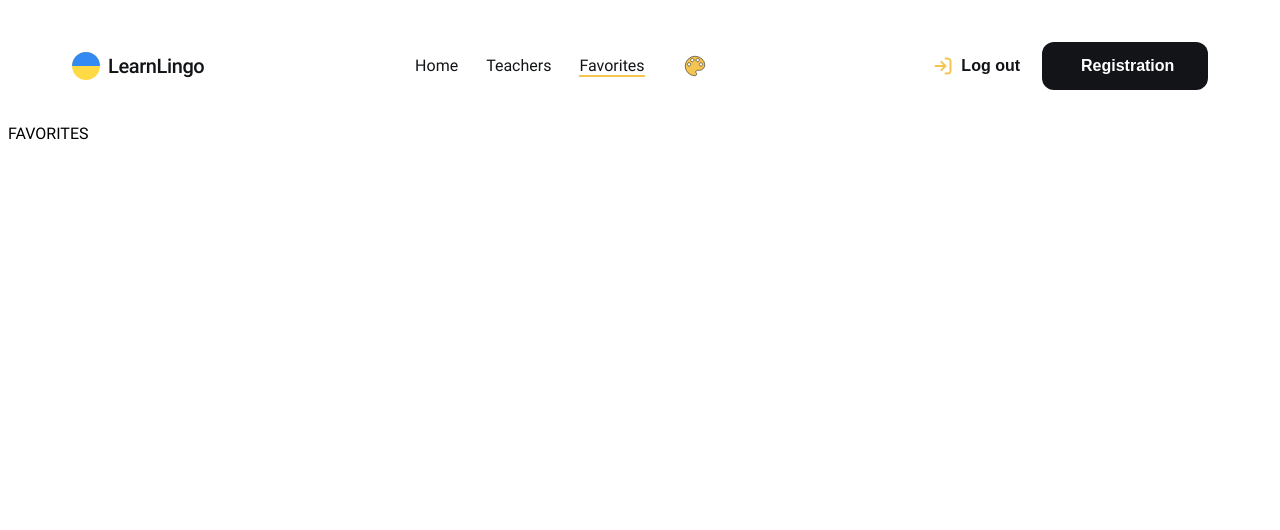
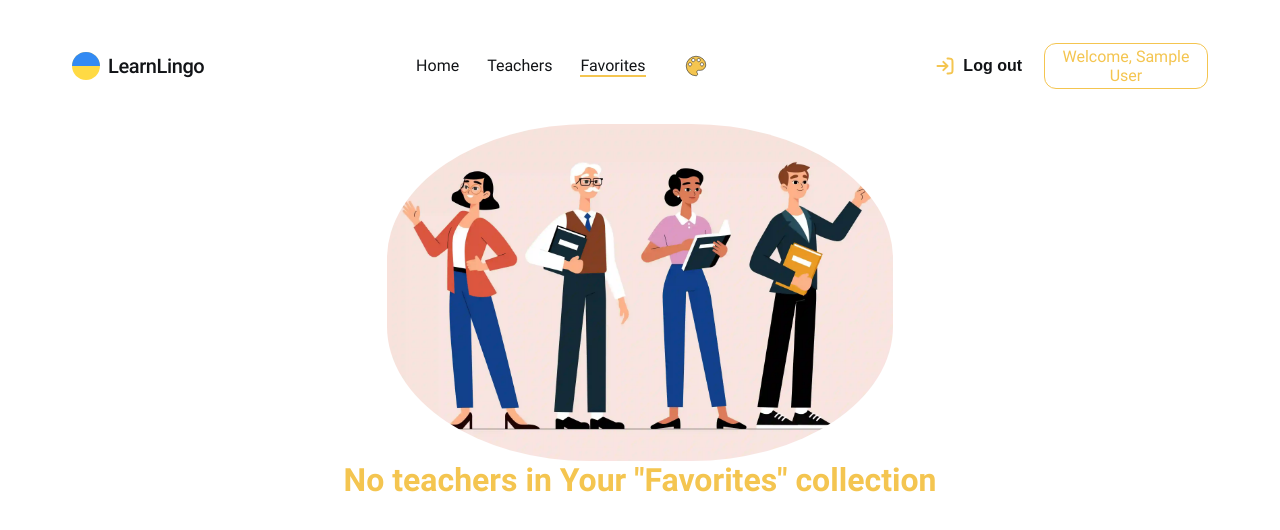
Before and after one commit to VladyslavVagin/LearnLingo, a React (Create React App) app: page /favorites in a window 1280 px wide. Shown: the top 530 px of the page. Built offline with nearby package versions, Linux system fonts and the light colour scheme; no server answers; the database is empty; sample sign-in values are in the browser's storage.

Commit message:
add To Favorites

```diff
--- a/src/components/FavoritesPage/ListFavorites/ListFavTeach/ListFavTeach.jsx
+++ b/src/components/FavoritesPage/ListFavorites/ListFavTeach/ListFavTeach.jsx
@@ -1,13 +1,11 @@
-import React from 'react'
-import TeacherItem from '../../../Teachers/TeacherItem/TeacherItem';
-import { List, ShowMoreBtn } from "../../../Teachers/ListTeachers/ListTeachers.styled";
+import React from "react";
+import TeacherItem from "../../../Teachers/TeacherItem/TeacherItem";
+import {
+  List,
+  ShowMoreBtn,
+} from "../../../Teachers/ListTeachers/ListTeachers.styled";
 
-const ListFavTeach = ({setFavoritesPerPage, favorites}) => {
-
-    const handleShowMore = () => {
-        setFavoritesPerPage((prev) => (prev += 4));
-      };
-
+const ListFavTeach = ({ favorites }) => {
   return (
     <>
       <List>
@@ -15,11 +13,9 @@ const ListFavTeach = ({setFavoritesPerPage, favorites}) => {
           <TeacherItem key={index} teach={teach} />
         ))}
       </List>
-      <ShowMoreBtn type="button" onClick={handleShowMore}>
-        Show more
-      </ShowMoreBtn>
+      {favorites?.length > 4 && (<ShowMoreBtn type="button">Show more</ShowMoreBtn>)}
     </>
-  )
-}
+  );
+};
 
-export default ListFavTeach
+export default ListFavTeach;
--- a/src/components/FavoritesPage/ListFavorites/ListFavorites.jsx
+++ b/src/components/FavoritesPage/ListFavorites/ListFavorites.jsx
@@ -1,15 +1,15 @@
 // @ts-nocheck
 import React from "react";
+import {useFavoritesData} from "../../../hooks/useFavoritesData"
 import NoFavorites from "./NoFavorites/NoFavorites";
 import ListFavTeach from "./ListFavTeach/ListFavTeach";
 
 const ListFavorites = () => {
+  const favorites = useFavoritesData();
 
-  return (
-    <div>
-FAVORITES
-    </div>
-  );
+  return <div>
+    {favorites?.length > 0 ? <ListFavTeach favorites={favorites}/> : <NoFavorites/>}
+  </div>;
 };
 
 export default ListFavorites;
--- a/src/components/SharedLayout/Buttons/Buttons.jsx
+++ b/src/components/SharedLayout/Buttons/Buttons.jsx
@@ -2,11 +2,13 @@
 import React from "react";
 import { toast } from "react-toastify";
 import sprite from "../../../icons/icons.svg";
-import { ButtonsContainer, LogoutBtn, RegisterBtn } from "./Buttons.styled";
+import { ButtonsContainer, LogoutBtn, RegisterBtn, UserName } from "./Buttons.styled";
 import { useNavigate } from "react-router-dom";
+import { auth } from "../../../firebase/firebase";
 
-const Buttons = ({ setIsLogin, setShowLogin, setShowRegister, whenLogOut }) => {
-  const isLoggedIn = JSON.parse(localStorage.getItem('isLogin'));
+const Buttons = ({ setShowLogin, setShowRegister, whenLogOut }) => {
+  const isLoggedIn = JSON.parse(localStorage.getItem("isLogin"));
+  const userName = auth?.currentUser?.displayName;
   const navigate = useNavigate();
 
   const handleLoginClick = () => {
@@ -18,25 +20,37 @@ const Buttons = ({ setIsLogin, setShowLogin, setShowRegister, whenLogOut }) => {
   };
 
   const handlerRegistrationLogin = () => {
-    toast.warn('Please Log Out first for registration');
-  }
+    toast.warn("Please Log Out first for registration");
+  };
 
   const handleLogOut = () => {
-    whenLogOut(setIsLogin);
-    navigate('/home');
-  }
+    whenLogOut();
+    navigate("/home");
+  };
 
   return (
     <ButtonsContainer>
-      <LogoutBtn type="button" onClick={!isLoggedIn ? handleLoginClick : handleLogOut}>
+      <LogoutBtn
+        type="button"
+        onClick={!isLoggedIn ? handleLoginClick : handleLogOut}
+      >
         <svg width={20} height={20}>
           <use xlinkHref={`${sprite}#icon-log-out`}></use>
         </svg>
-        <p>{!isLoggedIn ? 'Log in' : 'Log out'}</p>
+        <p>{!isLoggedIn ? "Log in" : "Log out"}</p>
       </LogoutBtn>
-      <RegisterBtn type="button" onClick={!isLoggedIn ? handleRegistration : handlerRegistrationLogin}>
-        Registration
-      </RegisterBtn>
+      {isLoggedIn ? (
+        <UserName>
+          <p>Welcome, {userName}</p>
+        </UserName>
+      ) : (
+        <RegisterBtn
+          type="button"
+          onClick={!isLoggedIn ? handleRegistration : handlerRegistrationLogin}
+        >
+          Registration
+        </RegisterBtn>
+      )}
     </ButtonsContainer>
   );
 };
--- a/src/components/SharedLayout/Buttons/Buttons.styled.jsx
+++ b/src/components/SharedLayout/Buttons/Buttons.styled.jsx
@@ -57,3 +57,18 @@ export const RegisterBtn = styled.button`
     background-color: var(--accent-color);
   }
 `;
+
+
+export const UserName = styled.div`
+ width: 164px;
+ height: 46px;
+ text-align: center;
+ background-color: white;
+ border: 1px solid var(--accent-color);
+ color: var(--accent-color);
+ border-radius: 12px;
+ display: flex;
+ align-items: center;
+ justify-content: center;
+
+`
--- a/src/components/SharedLayout/SharedLayout.jsx
+++ b/src/components/SharedLayout/SharedLayout.jsx
@@ -1,4 +1,3 @@
-// @ts-nocheck
 import React, { Suspense, useEffect, useState } from "react";
 import { ToastContainer } from "react-toastify";
 import { Outlet, useLocation } from "react-router-dom";
@@ -16,13 +15,7 @@ const SharedLayout = () => {
   const [isShowMobile, setIsShowMobile] = useState(false);
   const [showLogin, setShowLogin] = useState(false);
   const [showRegister, setShowRegister] = useState(false);
-  const [isLogin, setIsLogin] = useState(false);
   const location = useLocation();
-
-  useEffect(() => {
-    const isUserLoggedIn = localStorage.getItem('isLogin') === 'true';
-    setIsLogin(isUserLoggedIn);
-  }, []);
 
   useEffect(() => {
     setIsShowMobile(false);
@@ -63,7 +56,6 @@ const SharedLayout = () => {
           <NavMenu/>
           <Buttons
             whenLogOut={whenLogOut}
-            setIsLogin={setIsLogin}
             setShowLogin={setShowLogin}
             setShowRegister={setShowRegister}
           />
--- a/src/components/Teachers/TeacherItem/TeacherItem.jsx
+++ b/src/components/Teachers/TeacherItem/TeacherItem.jsx
@@ -1,10 +1,12 @@
 // @ts-nocheck
-import React, { useState, useEffect } from "react";
+import React, { useState, useEffect, useMemo } from "react";
+import { toast } from "react-toastify";
 import sprite from "../../../icons/icons.svg";
 import Levels from "../Levels/Levels";
 import ReadMoreInfo from "../ReadMoreInfo/ReadMoreInfo";
 import BookLessonBtn from "../ReadMoreInfo/BookLessonBtn/BookLessonBtn";
 import BookLesson from "../BookLesson/BookLesson";
+import { getUserData, manageFavorites } from "../../../firebase/api";
 import {
   BtnAddFavorite,
   GeneralItem,
@@ -18,10 +20,15 @@ import {
   TitleCardContainer,
   UpperContent,
 } from "./TeacherItem.styled";
+import { useFavoritesData } from "../../../hooks/useFavoritesData";
 
 const TeacherItem = ({ teach }) => {
+  const favouritesData = useFavoritesData();
+  let favoritesArray = useMemo(() => favouritesData || [], [favouritesData]);
   const [showInfo, setShowInfo] = useState(false);
   const [showBookModal, setShowBookModal] = useState(false);
+  const [isLoggedIn] = useState(JSON.parse(localStorage.getItem('isLogin')) || false);
+  const [isFavorite, setIsFavorite] = useState(false);
   const {
     id,
     avatar_url,
@@ -38,7 +45,13 @@ const TeacherItem = ({ teach }) => {
     surname,
   } = teach;
 
-
+  useEffect(() => {
+    if(favoritesArray?.length > 0) {
+      favoritesArray?.some((favorite) => favorite?.id === id) && setIsFavorite(true);
+    } else {
+      return;
+    }
+  }, [favoritesArray, id])
 
   useEffect(() => {
     if (showBookModal) {
@@ -50,6 +63,28 @@ const TeacherItem = ({ teach }) => {
       document.body.style.overflow = "auto";
     };
   }, [showBookModal]);
+
+  const handleAddFavorite = (e) => {
+    const userData = getUserData();
+    if (isLoggedIn || (!isLoggedIn && userData)) {
+      if (favoritesArray.length > 0) {
+        const isTeachInFavorites = favoritesArray.some((favorite) => favorite.id === teach.id);
+        if (!isTeachInFavorites) {
+          favoritesArray = [...favoritesArray, teach];
+          manageFavorites('add', favoritesArray);
+          setIsFavorite(true);
+        } else {
+          toast.warn('Teacher is already in favorites');
+        }
+      } else {
+        favoritesArray = [teach];
+        manageFavorites('add', favoritesArray);
+        setIsFavorite(true);
+      }
+    } else {
+      toast.warn('Please, Login first');
+    }
+  };
 
   return (
     <GeneralItem>
@@ -132,8 +167,8 @@ const TeacherItem = ({ teach }) => {
           </div>
         </div>
       </ListItemContainer>
-      <BtnAddFavorite type="button" id={id}>
-        <svg width={26} height={26}>
+      <BtnAddFavorite type="button" id={id} onClick={handleAddFavorite}>
+        <svg width={26} height={26} style={isFavorite ? {fill: "var(--accent-color)", stroke: "var(--accent-color)"} : {fill: 'transparent'}}>
           <use xlinkHref={`${sprite}#icon-heart`}></use>
         </svg>
       </BtnAddFavorite>
--- a/src/firebase/api.js
+++ b/src/firebase/api.js
@@ -6,8 +6,6 @@ import {
   sendEmailVerification,
   signInWithEmailAndPassword,
   reload,
-  // signOut,
-  // onAuthStateChanged,
 } from "firebase/auth";
 import { toast } from "react-toastify";
 import { auth } from "./firebase";
@@ -36,7 +34,7 @@ export function whenUserLogin(dataForm, setShowLogin) {
     .then((res) => {
       if (res.user.emailVerified) {
         setShowLogin(false);
-        toast.success(`Welcome ${res.user.displayName} to LearnLingo`);
+        toast.success(`Welcome ${res.user?.displayName} to LearnLingo`);
         localStorage.setItem('isLogin', 'true');
       } else {
         toast.warn("Please, verify Your email!");
@@ -80,7 +78,6 @@ export async function getAllTeachers(teachersPerPage) {
 }
 
 //========================= MANAGE TEACHERS IN FAVORITES
-// Consolidated Firebase API calls
 export async function manageFavorites(action, teachersArray, teacherIdToDelete) {
   const userData = getUserData();
   const userId = userData?.uid;
```
